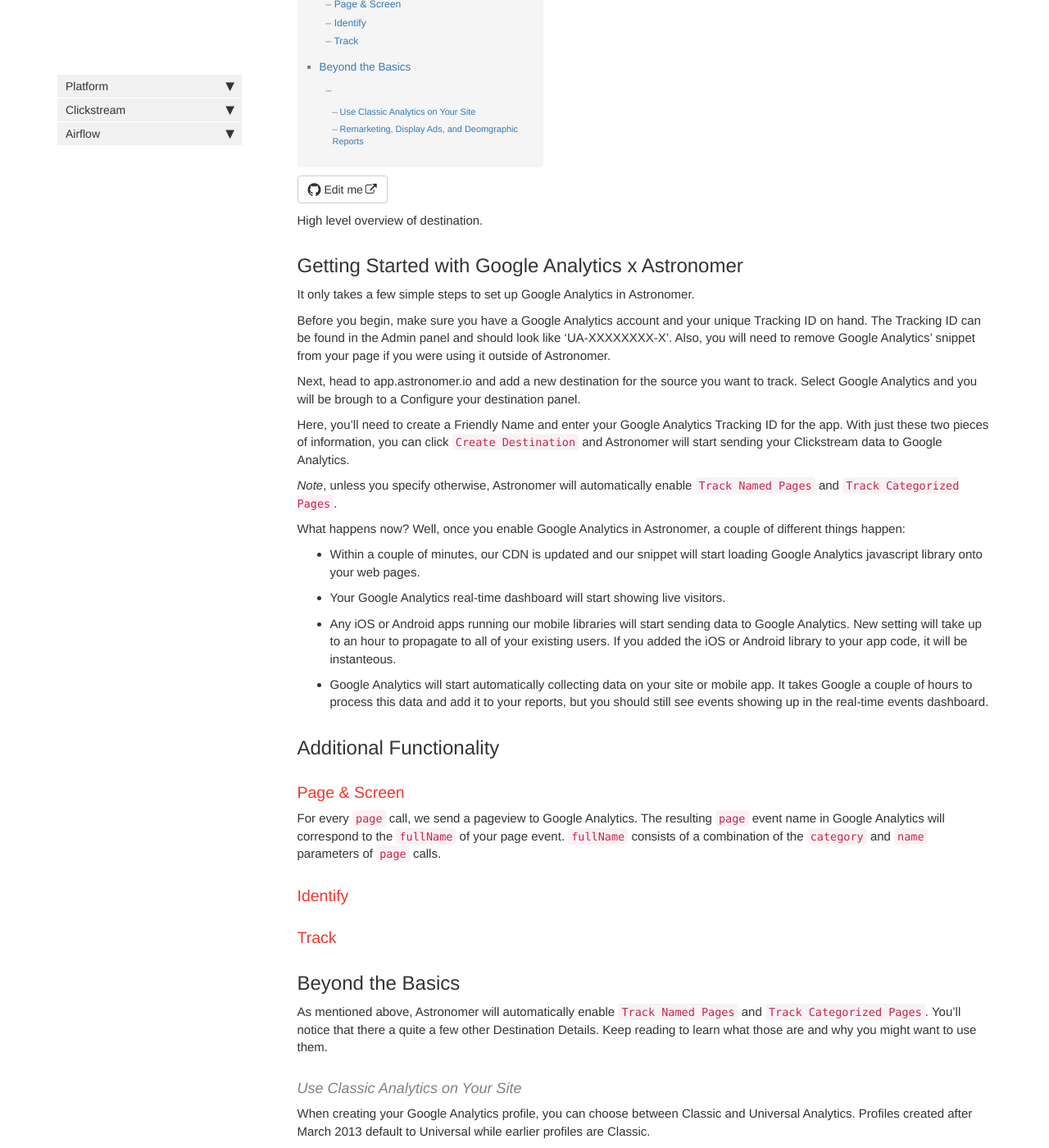
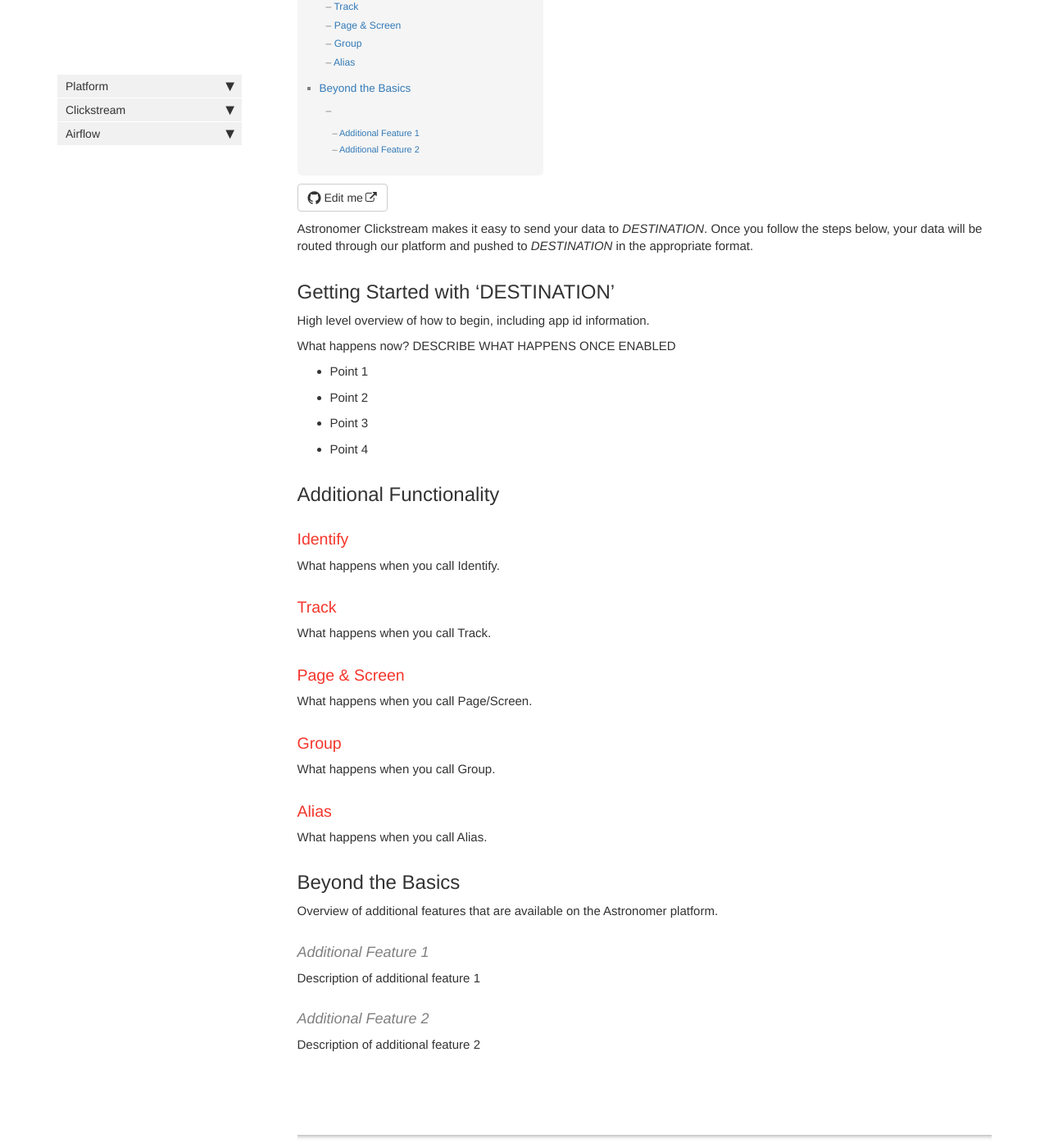
Before and after one commit to petedejoy/documentation, a Jekyll site: the page built from v2/clickstream/destinations/TEMPLATE.md, in a window 1280 px wide and 1400 px high, scrolled down 270 px. Shown: the whole window at 82% size. Built offline with Jekyll 4.4.1, drawn with Linux system fonts in a browser that asks for light colours; nearby versions of some CDN libraries; comment, search, counter and statistics services are not loaded; some of the changed text lies outside the part shown.

Commit message:
Template update

```diff
--- a/v2/clickstream/destinations/TEMPLATE.md
+++ b/v2/clickstream/destinations/TEMPLATE.md
@@ -3,40 +3,40 @@ title: Title
 sidebar: platform_sidebar
 ---
 
-High level overview of destination.
+Astronomer Clickstream makes it easy to send your data to *DESTINATION*. Once you follow the steps below, your data will be routed through our platform and pushed to *DESTINATION* in the appropriate format.
 
-## Getting Started with Google Analytics x Astronomer
-It only takes a few simple steps to set up Google Analytics in Astronomer.
+## Getting Started with 'DESTINATION'
+High level overview of how to begin, including app id information.
 
-Before you begin, make sure you have a Google Analytics account and your unique Tracking ID on hand. The Tracking ID can be found in the Admin panel and should look like  'UA-XXXXXXXX-X'. Also, you will need to remove Google Analytics' snippet from your page if you were using it outside of Astronomer.
-
-Next, head to app.astronomer.io and add a new destination for the source you want to track. Select Google Analytics and you will be brough to a Configure your destination panel.
-
-Here, you'll need to create a Friendly Name and enter your Google Analytics Tracking ID for the app. With just these two pieces of information, you can click `Create Destination` and Astronomer will start sending your Clickstream data to Google Analytics.
-
-_Note_, unless you specify otherwise, Astronomer will automatically enable `Track Named Pages` and `Track Categorized Pages`.
-
-What happens now? Well, once you enable Google Analytics in Astronomer, a couple of different things happen:
-  * Within a couple of minutes, our CDN is updated and our snippet will start loading Google Analytics javascript library onto your web pages.
-  * Your Google Analytics real-time dashboard will start showing live visitors.
-  * Any iOS or Android apps running our mobile libraries will start sending data to Google Analytics. New setting will take up to an hour to propagate to all of your existing users. If you added the iOS or Android library to your app code, it will be instanteous.
-  * Google Analytics will start automatically collecting data on your site or mobile app. It takes Google a couple of hours to process this data and add it to your reports, but you should still see events showing up in the real-time events dashboard.
+What happens now? DESCRIBE WHAT HAPPENS ONCE ENABLED
+  * Point 1
+  * Point 2
+  * Point 3
+  * Point 4
 
 ## Additional Functionality
 
+### Identify
+What happens when you call Identify.
+
+### Track
+What happens when you call Track.
+
 ### Page & Screen
-For every `page` call, we send a pageview to Google Analytics. The resulting `page` event name in Google Analytics will correspond to the `fullName` of your page event. `fullName` consists of a combination of the `category` and `name` parameters of `page` calls.
+What happens when you call Page/Screen.
 
-### Identify
-### Track
+### Group
+What happens when you call Group.
+
+### Alias
+What happens when you call Alias.
+
 
 ## Beyond the Basics
-As mentioned above, Astronomer will automatically enable `Track Named Pages` and `Track Categorized Pages`. You'll notice that there a quite a few other Destination Details. Keep reading to learn what those are and why you might want to use them.
+Overview of additional features that are available on the Astronomer platform.
 
-#### Use Classic Analytics on Your Site
-When creating your Google Analytics profile, you can choose between Classic and Universal Analytics. Profiles created after March 2013 default to Universal while earlier profiles are Classic.
+#### Additional Feature 1
+Description of additional feature 1
 
-To check your version, look for `_gaq.push` in your code. If you see it, you're using Classic and will need to enable this.
-
-#### Remarketing, Display Ads, and Deomgraphic Reports
-Turn this feature on to use Google's remarketing tag (what was formely known as Doubleclick) or to identify demographic and interest data on visitors that is displayed in Demographic & Interest reports in Google Analytics.
+#### Additional Feature 2
+Description of additional feature 2
```
